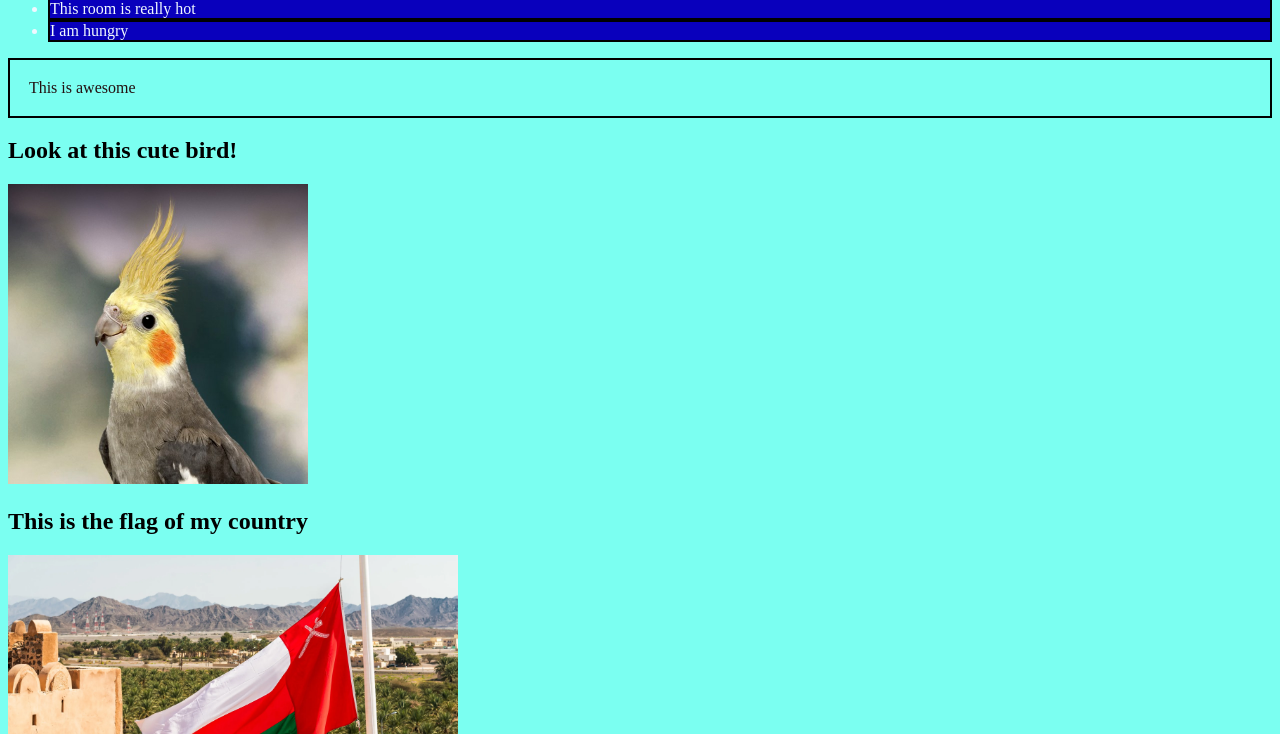
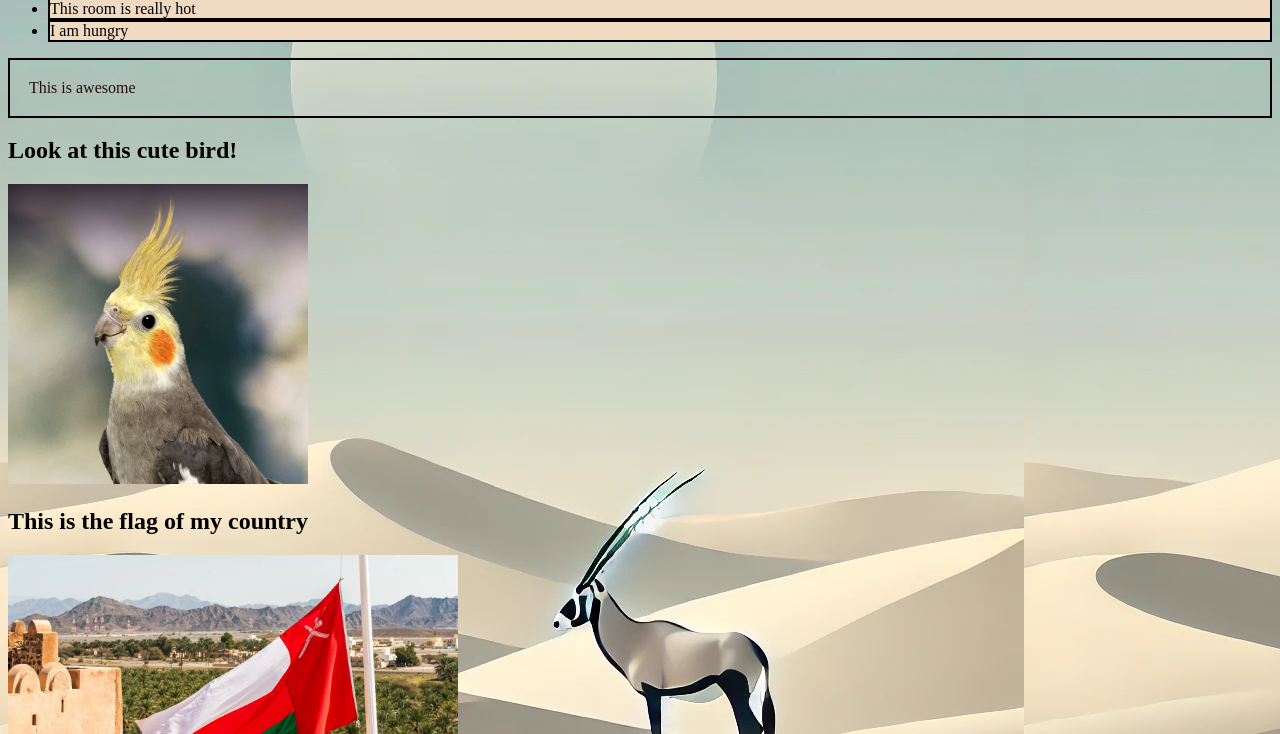
Before and after one commit to hamza1330/Website-Workshop, a plain HTML site: page index.html in a window 1280 px wide. Shown: the part 129-863 px from the top of the page. Drawn offline with Linux system fonts and the light colour scheme.

Commit message:
Add files via upload

```diff
--- a/Styles.css
+++ b/Styles.css
@@ -1,11 +1,11 @@
 body {
-    background-color: rgba(0, 255, 229, 0.516);
-    background-image: ;
+    background-color: #e7c29e;
+    background-image: url(Background.webp);
 }
 
 li {
-    background-color: rgb(9, 0, 188);
-    color: aliceblue;
+    background-color: #f1dac2;
+    color: rgb(0, 0, 0);
     border: 2px solid black
 }
 
```
Also changed, not shown: Background.webp (added).
